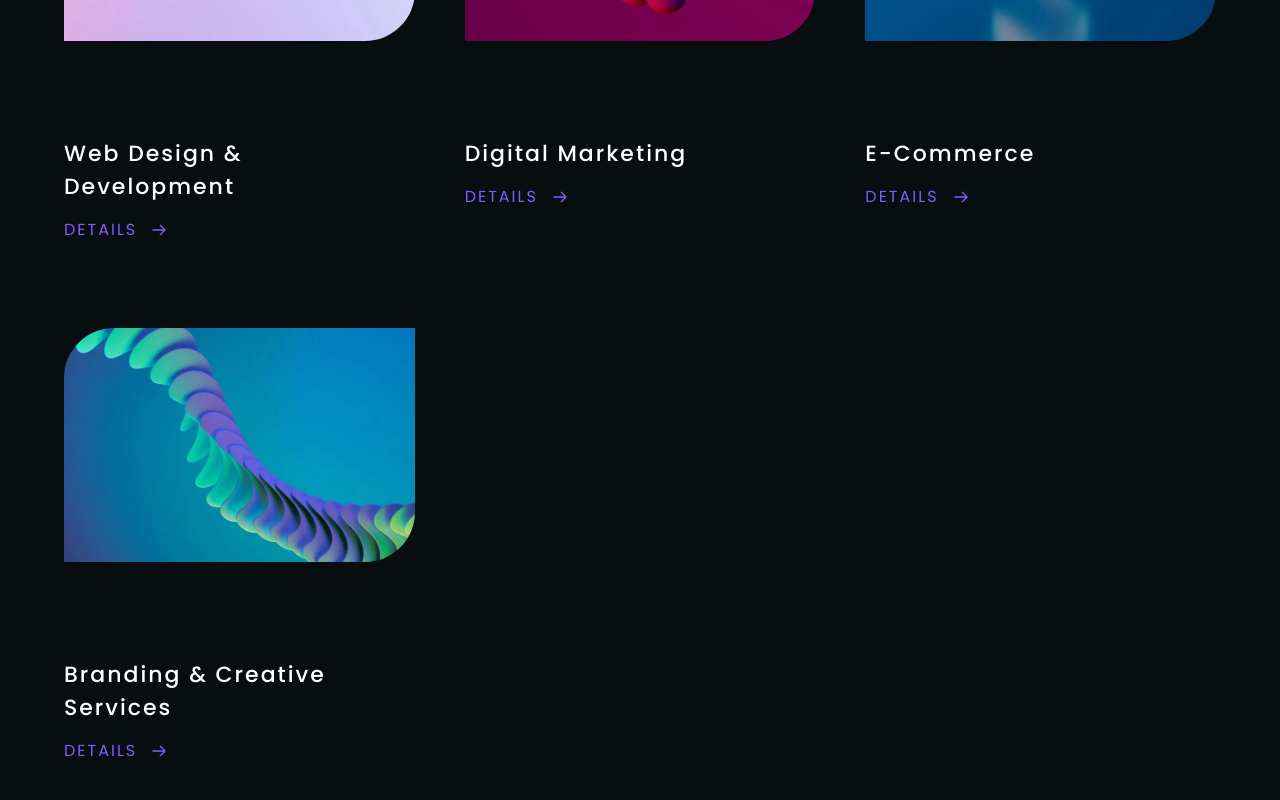
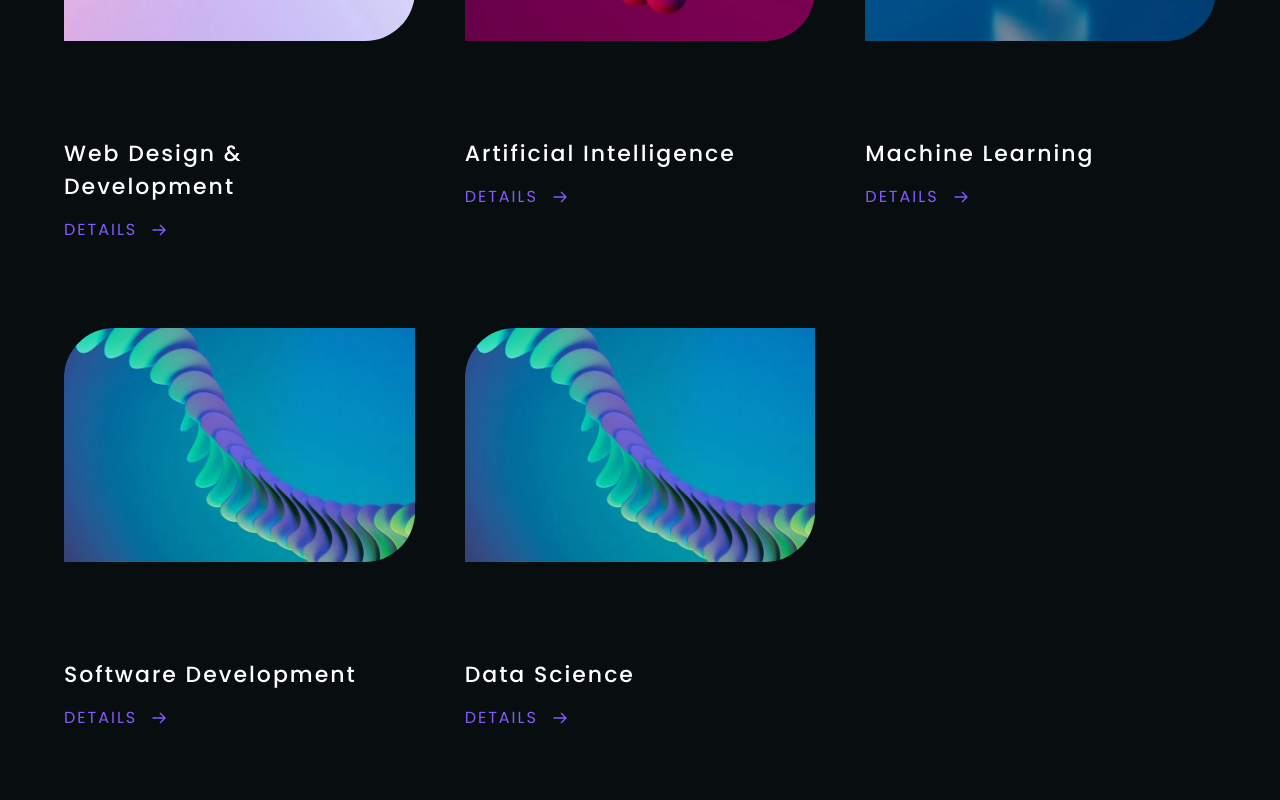
Before and after one commit to xsankalp13/iGurus_site, a Next.js app: page / in a window 1280 px wide. Shown: the part 1840-2640 px from the top of the page. Built offline with nearby package versions, Linux system fonts and the light colour scheme.

Commit message:
placeholders fixed

```diff
--- a/assets/data/dummydata.js
+++ b/assets/data/dummydata.js
@@ -6,7 +6,7 @@ import { BiUser } from "react-icons/bi"
 export const home = [
   {
     icon: <AiOutlineCalendar size={25} />,
-    title: "10+ years of market experience",
+    title: "5+ years of market experience",
   },
   {
     icon: <TfiRulerPencil size={25} />,
@@ -14,7 +14,7 @@ export const home = [
   },
   {
     icon: <VscFileSubmodule size={25} />,
-    title: "100+ cuccessful cases in portfolio",
+    title: "50+ cuccessful cases in portfolio",
   },
   {
     icon: <BiUser size={25} />,
@@ -30,53 +30,60 @@ export const expertise = [
   },
   {
     id: 2,
-    title: "Digital Marketing",
+    title: "Artificial Intelligence",
     cover: "../images/e2.jpg",
     desc: [{ text: "Social media marketing" }, { text: "Marketing campaigns" }, { text: "Markting management" }, { text: "SEO" }],
   },
   {
     id: 3,
-    title: "E-Commerce",
+    title: "Machine Learning",
     cover: "../images/e3.jpg",
     desc: [{ text: "E-Commerce website design" }, { text: "WooCommerce" }, { text: "Content management" }, { text: "Hosting" }],
   },
   {
     id: 4,
-    title: "Branding & Creative Services",
+    title: "Software Development",
     cover: "../images/e4.jpg",
     desc: [{ text: "Visual identity" }, { text: "Branding for social media" }, { text: "Custom illustrations" }],
   },
+  {
+    id: 5,
+    title: "Data Science",
+    cover: "../images/e4.jpg",
+    desc: [{ text: "Visual identity" }, { text: "Branding for social media" }, { text: "Custom illustrations" }],
+  }
 ]
 export const testimonial = [
   {
-    id: 1,
-    name: "Alexander Black",
-    cover: "../images/e1.jpg",
-    post: "Seven consulting - CEO",
-    desc: "Nunc fermentum - tempus erat ligula, sit amet lacinia justo cursus ac. Suspendisse quis nulla tincidunt! Lorem ipsum dolor amet at ornare ex, quis fringilla tortor! Nunc consectetur feugiat rutrum. Sed rhoncus sapien!",
+    "id": 1,
+    "name": "amit sharma",
+    "cover": "../images/e1.jpg",
+    "post": "ceo at seven consulting",
+    "desc": "Seven Consulting's exceptional tech support and expertise have been instrumental in our success. Their unwavering commitment to excellence and problem-solving abilities are unmatched. We highly recommend their services to anyone in the tech industry."
   },
   {
-    id: 2,
-    name: "Diana Green",
-    cover: "../images/e2.jpg",
-    post: "Seven Arts - marketing manager",
-    desc: "Cras at ornare fermentum quam et tortor euismod, vel maximus metus tristique at ornare ex, quis fringilla tortor. Aenean semper neque quis consectetur lobortis. Quisque nec convallis ex. Aenean ut metus et nunc cursus aliquet.",
+    "id": 2,
+    "name": "priya patel",
+    "cover": "../images/e2.jpg",
+    "post": "director of operations at tech innovators",
+    "desc": "Tech Innovators has been a game-changer for our organization. Their innovative tech solutions and dedication to our tech projects have significantly improved our operations and efficiency. We wholeheartedly endorse their tech services."
   },
   {
-    id: 3,
-    name: "Alexander Black",
-    cover: "../images/e3.jpg",
-    post: "Seven consulting - CEO",
-    desc: "Nunc fermentum - tempus erat ligula, sit amet lacinia justo cursus ac. Suspendisse quis nulla tincidunt! Lorem ipsum dolor amet at ornare ex, quis fringilla tortor! Nunc consectetur feugiat rutrum. Sed rhoncus sapien!",
+    "id": 3,
+    "name": "rajesh kumar",
+    "cover": "../images/e3.jpg",
+    "post": "founder of innovateIT Solutions",
+    "desc": "InnovateIT Solutions has been a catalyst for tech growth. Their visionary tech approach and technical expertise have been pivotal in our tech success. They consistently deliver top-notch tech solutions, and we couldn't be more pleased with their tech services."
   },
   {
-    id: 4,
-    name: "Diana Green",
-    cover: "../images/e4.jpg",
-    post: "Seven Arts - marketing manager",
-    desc: "Cras at ornare fermentum quam et tortor euismod, vel maximus metus tristique at ornare ex, quis fringilla tortor. Aenean semper neque quis consectetur lobortis. Quisque nec convallis ex. Aenean ut metus et nunc cursus aliquet.",
-  },
+    "id": 4,
+    "name": "neha singh",
+    "cover": "../images/e4.jpg",
+    "post": "coo at quantum enterprises",
+    "desc": "Quantum Enterprises has greatly benefited from Seven Consulting's strategic tech guidance. Their ability to analyze complex tech data and offer actionable tech insights is truly impressive. They've been instrumental in our tech decision-making process, and we highly recommend their tech consulting services."
+  }
 ]
+
 export const showcase = [
   {
     id: 1,
--- a/components/common/Header.js
+++ b/components/common/Header.js
@@ -46,9 +46,9 @@ const Header = () => {
             <Link href='/services' className={activeLink == "/services" ? "activeLink" : "none"}>
               Services
             </Link>
-            <Link href='/showcase' className={activeLink == "/showcase" ? "activeLink" : "none"}>
+            {/* <Link href='/showcase' className={activeLink == "/showcase" ? "activeLink" : "none"}>
               Showcase
-            </Link>
+            </Link> */}
             <Link href='/blogs' className={activeLink == "/blogs" ? "activeLink" : "none"}>
               Blog
             </Link>
--- a/sections/Agency.js
+++ b/sections/Agency.js
@@ -16,11 +16,11 @@ const Agency = () => {
 
           <div className='content flex1'>
             <div className='left w-60 py'>
-              <TitleSm title='Turning your business ideas into smart digital products since 2001' />
-              <p className='desc-p'>Lorem ipsum dolor sit amet, consectetur adipiscing elit. Quisque rhoncus eleifend magna, molestie iaculis sem pulvinar eu. Etiam non dui felis. Proin posuere dapibus magna laoreet posuere. Lorem ipsum dolor sit amet, consectetur adipiscing elit. Proin dignissim, sem eget sollicitudin tempor, libero velit aliquam enim, vel egestas tortor ante quis sem.</p>
+              <TitleSm title='Turning your business ideas into smart digital products since 2017' />
+              <p className='desc-p'>Our Vision is To be recognized as valued resource in delivering quality, timely delivers of product along with filfuling of the client expectation and bring the culture of training and growing together in IT.</p>
               <div className='grid-3'>
                 <div className='box'>
-                  <h1 className='indigo'>10+</h1>
+                  <h1 className='indigo'>5+</h1>
                   <h3>Years of experience</h3>
                 </div>
                 <div className='box'>
@@ -45,7 +45,7 @@ const Agency = () => {
             <div className='right w-60 ml'>
               <TitleSm title='Our mission' />
               <br />
-              <p className='misson-p'>Fusce fringilla justo vel dui consectetur, fringilla maximus ante malesuada. Suspendisse facilisis nisl augue, ut sollicitudin lectus ipsum dolor sit amet, consectetur adipiscing elit. Lorem ipsum dolor sit amet consectetur adipisicing elit. Veritatis esse vitae officia nostrum facere. Fugiat voluptates, expedita dolore at perferendis quae libero fuga consequatur veniam, eius non fugit nulla vitae?</p>
+              <p className='misson-p'>Our mission is to consistently provide innovative, world-class software solutions that effectively address real-world challenges for our valued clients. We achieve this by stedfastly upholding th iGurus code of Ethics, unwaveringly fulfiling our commitments, and aligning out work with our visionary statements.</p>
             </div>
           </div>
         </div>
--- a/sections/Hero.js
+++ b/sections/Hero.js
@@ -55,7 +55,7 @@ const Hero = () => {
       <Expertise />
       <Banner />
       <Testimonial />
-      <ShowCase />
+      {/* <ShowCase /> */}
       <Brand />
 
       <div className='text-center'>
```
